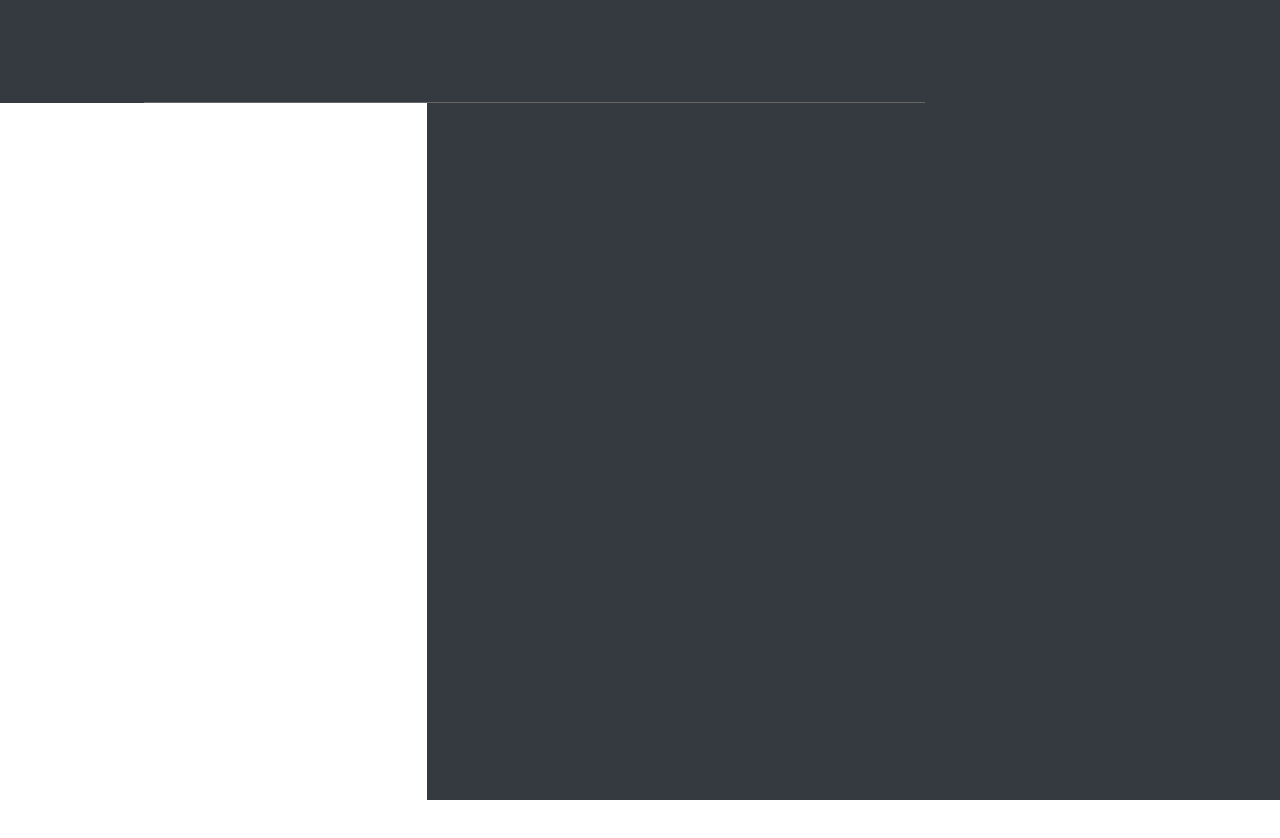
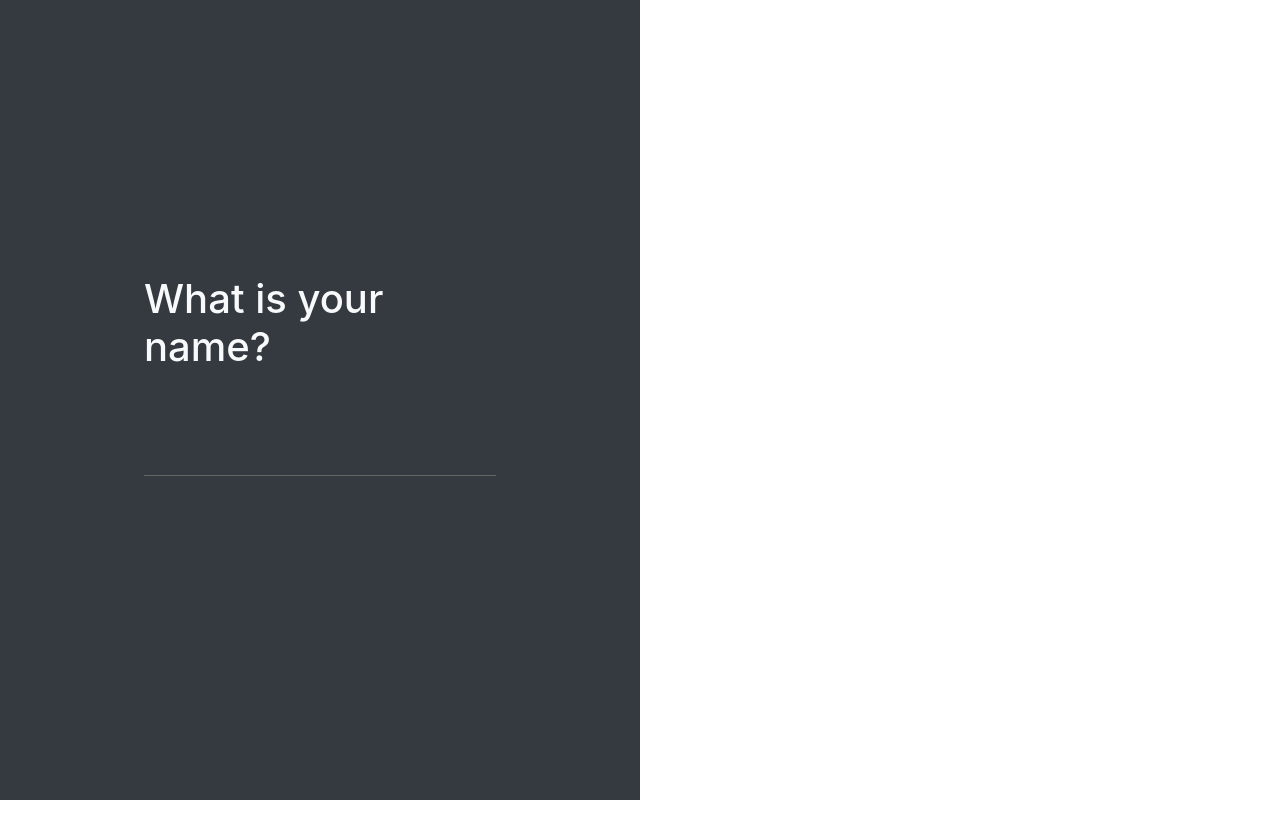
Before and after one commit to jacheng1/sentiment-analysis-chat-application, a Next.js app: page / in a window 1280 px wide. Shown: the top 838 px of the page. After the commit the page ends 800 px from the top, so only its background shows below. Built offline with nearby package versions, Linux system fonts and the light colour scheme.

Commit message:
Fix chatbox alignment, modify chatbox width.

```diff
--- a/components/Chat.js
+++ b/components/Chat.js
@@ -80,7 +80,7 @@ class Chat extends Component {
         <Fragment>
           <div
             className="border-bottom border-gray w-100 d-flex align-items-center bg-white"
-            style={{ height: 90 }}
+            style={{ height: 90, width: 100 }}
           >
             <h2 className="text-dark mb-0 mx-4 px-2">
               {this.props.activeUser}
@@ -88,7 +88,11 @@ class Chat extends Component {
           </div>
           <div
             className="px-4 pb-4 w-100 d-flex flex-row flex-wrap align-items-start align-content-start position-relative"
-            style={{ height: "calc(100% - 180px)", overflowY: "scroll" }}
+            style={{
+              height: "calc(100% - 180px)",
+              width: 100,
+              overflowY: "scroll",
+            }}
           >
             {this.state.chats.map((chat, index) => {
               // map over 'chats' array stored in the component's state
@@ -136,7 +140,7 @@ class Chat extends Component {
           </div>
           <div
             className="border-top border-gray w-100 px-4 d-flex align-items-center bg-light"
-            style={{ minHeight: 90 }}
+            style={{ minHeight: 90, width: 100 }}
           >
             <textarea
               className="form-control px-3 py-2"
--- a/pages/index.js
+++ b/pages/index.js
@@ -35,7 +35,7 @@ class IndexPage extends Component {
       <Layout pageTitle="Sentiment Analysis Chat">
         <main className="container-fluid position-absolute h-100 bg-dark">
           <div className="row position-absolute w-100 h-100">
-            <section className="cold-md-8 d-flex flex-row flex-wrap align-items-center align-content-center px-5">
+            <section className="col-md-6 d-flex flex-row flex-wrap align-items-center align-content-center px-5">
               <div className="px-5 mx-5">
                 <span
                   className="d-block w-100 h1 text-light"
@@ -61,7 +61,7 @@ class IndexPage extends Component {
                 )}
               </div>
             </section>
-            <section className="col-md-4 position-relative d-flex flex-wrap h-100 align-items-start align-content-between bg-white px-0">
+            <section className="col-md-6 position-relative d-flex flex-wrap h-100 align-items-start align-content-between bg-white px-0">
               {user && <Chat activeUser={user} />}
             </section>
           </div>
```
